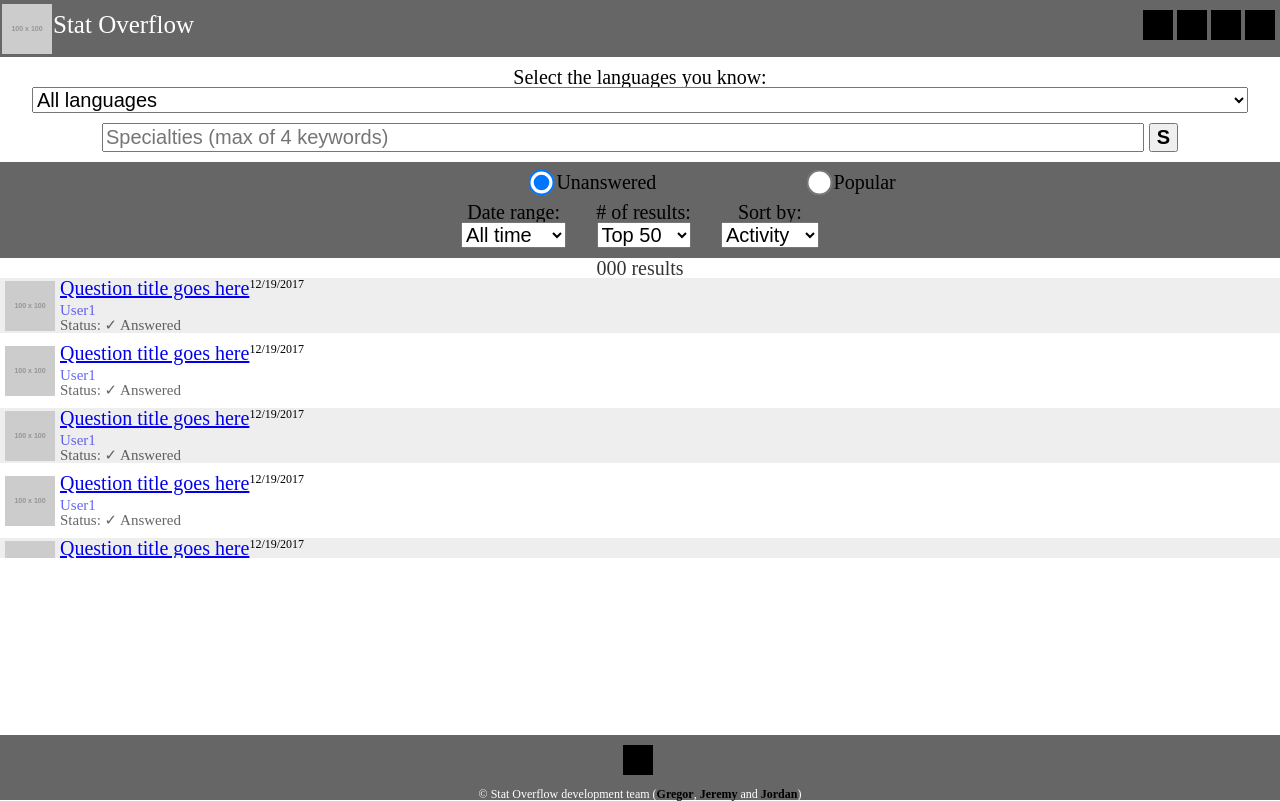
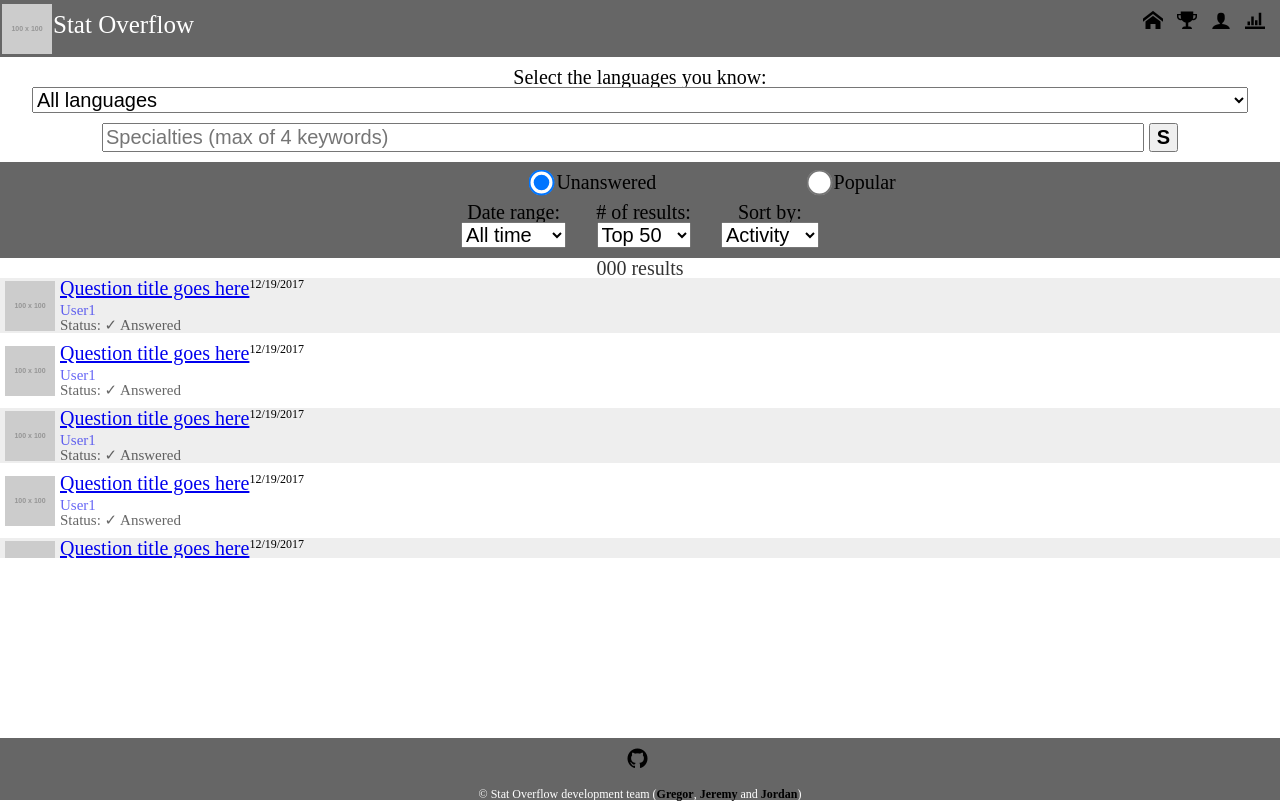
Before and after one commit to statoverflow/statoverflow, a plain HTML site: page frontend/index.html in a window 1280 px wide. Drawn offline with nearby package versions, Linux system fonts and the light colour scheme; placeholder pictures from the web are drawn by us.

Commit message:
added icomoon stuff

```diff
--- /dev/null
+++ b/frontend/icomoon.css
@@ -0,0 +1,44 @@
+@font-face {
+  font-family: 'icomoon';
+  src:  url('fonts/icomoon.eot?12ch7w');
+  src:  url('fonts/icomoon.eot?12ch7w#iefix') format('embedded-opentype'),
+    url('fonts/icomoon.ttf?12ch7w') format('truetype'),
+    url('fonts/icomoon.woff?12ch7w') format('woff'),
+    url('fonts/icomoon.svg?12ch7w#icomoon') format('svg');
+  font-weight: normal;
+  font-style: normal;
+}
+
+[class^="icon-"], [class*=" icon-"] {
+  /* use !important to prevent issues with browser extensions that change fonts */
+  font-family: 'icomoon' !important;
+  speak: none;
+  font-style: normal;
+  font-weight: normal;
+  font-variant: normal;
+  text-transform: none;
+  line-height: 1;
+
+  /* Better Font Rendering =========== */
+  -webkit-font-smoothing: antialiased;
+  -moz-osx-font-smoothing: grayscale;
+}
+
+.icon-home:before {
+  content: "\e900";
+}
+.icon-user:before {
+  content: "\e971";
+}
+.icon-search:before {
+  content: "\e986";
+}
+.icon-stats-bars:before {
+  content: "\e99c";
+}
+.icon-trophy:before {
+  content: "\e99e";
+}
+.icon-github:before {
+  content: "\eab0";
+}
--- a/frontend/index.html
+++ b/frontend/index.html
@@ -5,6 +5,7 @@
     <meta name="viewport" content="width=device-width">
     <title>Stat Overflow - Home</title>
     <link rel="stylesheet" href="reset.css">
+    <link rel="stylesheet" href="icomoon.css">
     <link rel="stylesheet" href="style.css">
     <link rel="stylesheet" href="desktop.css">
 
@@ -34,10 +35,10 @@
       </div>
 
       <nav>
-        <a href="./index.html"><div id="questions_icon"></div></a>
-        <a href="./user.html"><div id="users_icon"></div></a>
-        <a href="./userlookup.html"><div id="userlookup_icon"></div></a>
-        <a href="./sitestats.html"><div id="stats_icon"></div></a>
+        <a href="./index.html"><div id="questions_icon" class="icon-home"></div></a>
+        <a href="./user.html"><div id="users_icon" class="icon-trophy"></div></a>
+        <a href="./userlookup.html"><div id="userlookup_icon" class="icon-user"></div></a>
+        <a href="./sitestats.html"><div id="stats_icon" class="icon-stats-bars"></div></a>
       </nav>
     </header>
 
@@ -173,7 +174,7 @@
 
     <footer>
       <nav>
-        <a href="https://github.com/statoverflow"><div class="github_icon"></div></a>
+        <a href="https://github.com/statoverflow"><div class="icon-github"></div></a>
       </nav>
 
       <p id="copyright_info">&copy; Stat Overflow development team (<a href="https://github.com/gricha2380">Gregor</a>, <a href="https://github.com/jpjazzy">Jeremy</a> and <a href="https://github.com/Jordanwvn">Jordan</a>)</p>
--- a/frontend/style.css
+++ b/frontend/style.css
@@ -33,9 +33,10 @@ main form {
 }
 
 header nav div {
+  color: #000;
+  font-size: 20px;
   width: 30px;
   height: 30px;
-  background: #000;
   display: inline-block;
   margin-top: 10px;
 }
@@ -56,7 +57,8 @@ main {
 }
 
 footer nav div {
-  background: #000;
+  color: #000;
+  font-size: 20px;
   display: inline-block;
   margin-right: 5px;
   width: 30px;
```
Also changed, not shown: frontend/fonts/icomoon.ttf, frontend/fonts/icomoon.woff, 2 other files.
